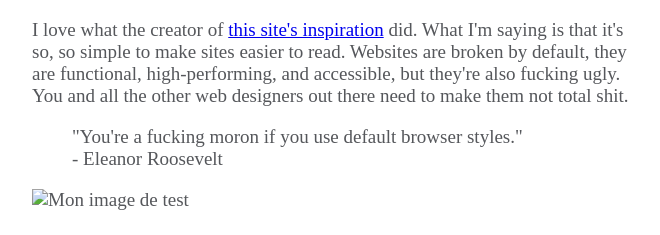
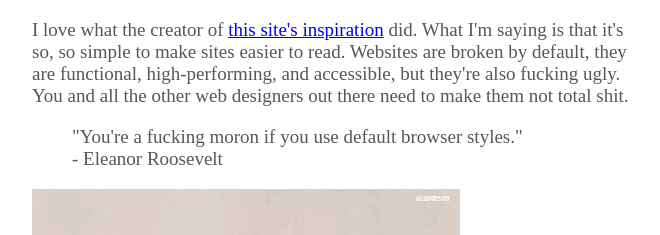
Before and after one commit to floyapo/floyapo.github.io, a plain HTML site: page index.html in a window 1280 px wide. Shown: the part 565-800 px from the top of the page, without its empty margins (308-968 px from the left). Drawn offline with Linux system fonts and the light colour scheme.

Commit message:
ppté images

```diff
--- a/index.html
+++ b/index.html
@@ -32,7 +32,7 @@
 </blockquote>
 
  <script src="scripts/main.js"></script>
- <img src="images/firefox" alt="Mon image de test">
+ <img src="images/firefox.jpg" alt="Mon image de test">
 
 </body>
 </html>
```
